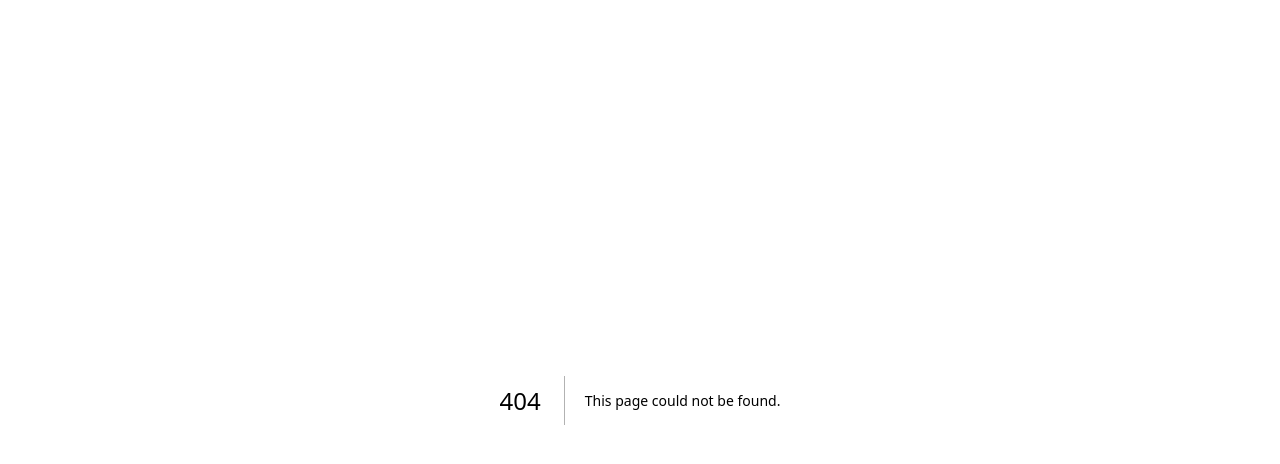
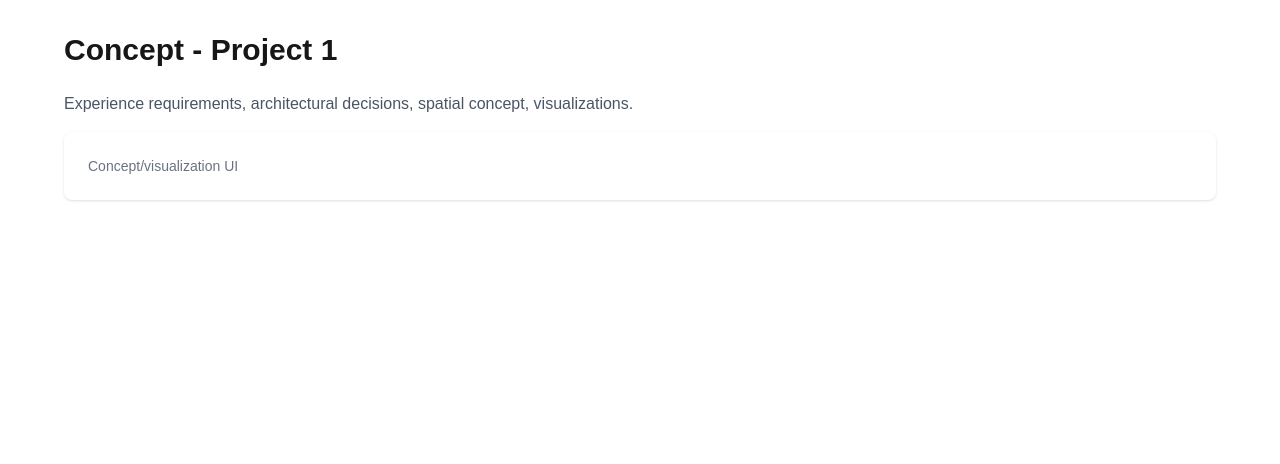
Before and after one commit to Udeibom/placegraph, a Next.js app in the folder apps/web/: page /projects/1/concept in a window 1280 px wide. Before the commit this address had no page. Shown: the top 464 px of the page. Built offline with nearby package versions, Linux system fonts and the light colour scheme.

Commit message:
Phase 7: Add UI routes for strategies, concept, explain (provenance)

```diff
--- /dev/null
+++ b/apps/web/src/app/projects/[id]/concept/page.tsx
@@ -0,0 +1,13 @@
+export default function ConceptPage({ params }: { params: { id: string } }) {
+  return (
+    <main className="min-h-screen p-8">
+      <div className="max-w-6xl mx-auto">
+        <h1 className="text-3xl font-bold mb-6">Concept - Project {params.id}</h1>
+        <p className="text-gray-600 mb-4">Experience requirements, architectural decisions, spatial concept, visualizations.</p>
+        <div className="bg-white rounded-lg shadow p-6">
+          <p className="text-sm text-gray-500">Concept/visualization UI</p>
+        </div>
+      </div>
+    </main>
+  )
+}
--- /dev/null
+++ b/apps/web/src/app/projects/[id]/explain/page.tsx
@@ -0,0 +1,13 @@
+export default function ExplainPage({ params }: { params: { id: string } }) {
+  return (
+    <main className="min-h-screen p-8">
+      <div className="max-w-4xl mx-auto">
+        <h1 className="text-3xl font-bold mb-6">Explain - Project {params.id}</h1>
+        <p className="text-gray-600 mb-4">Provenance chain: Why decisions were made.</p>
+        <div className="bg-white rounded-lg shadow p-6">
+          <p className="text-sm text-gray-500">Provenance viewer</p>
+        </div>
+      </div>
+    </main>
+  )
+}
--- /dev/null
+++ b/apps/web/src/app/projects/[id]/strategies/page.tsx
@@ -0,0 +1,13 @@
+export default function StrategiesPage({ params }: { params: { id: string } }) {
+  return (
+    <main className="min-h-screen p-8">
+      <div className="max-w-6xl mx-auto">
+        <h1 className="text-3xl font-bold mb-6">Strategies - Project {params.id}</h1>
+        <p className="text-gray-600 mb-4">Compare strategic directions with evidence and provenance.</p>
+        <div className="bg-white rounded-lg shadow p-6">
+          <p className="text-sm text-gray-500">Strategy comparison UI - connect to API after project creation</p>
+        </div>
+      </div>
+    </main>
+  )
+}
```
